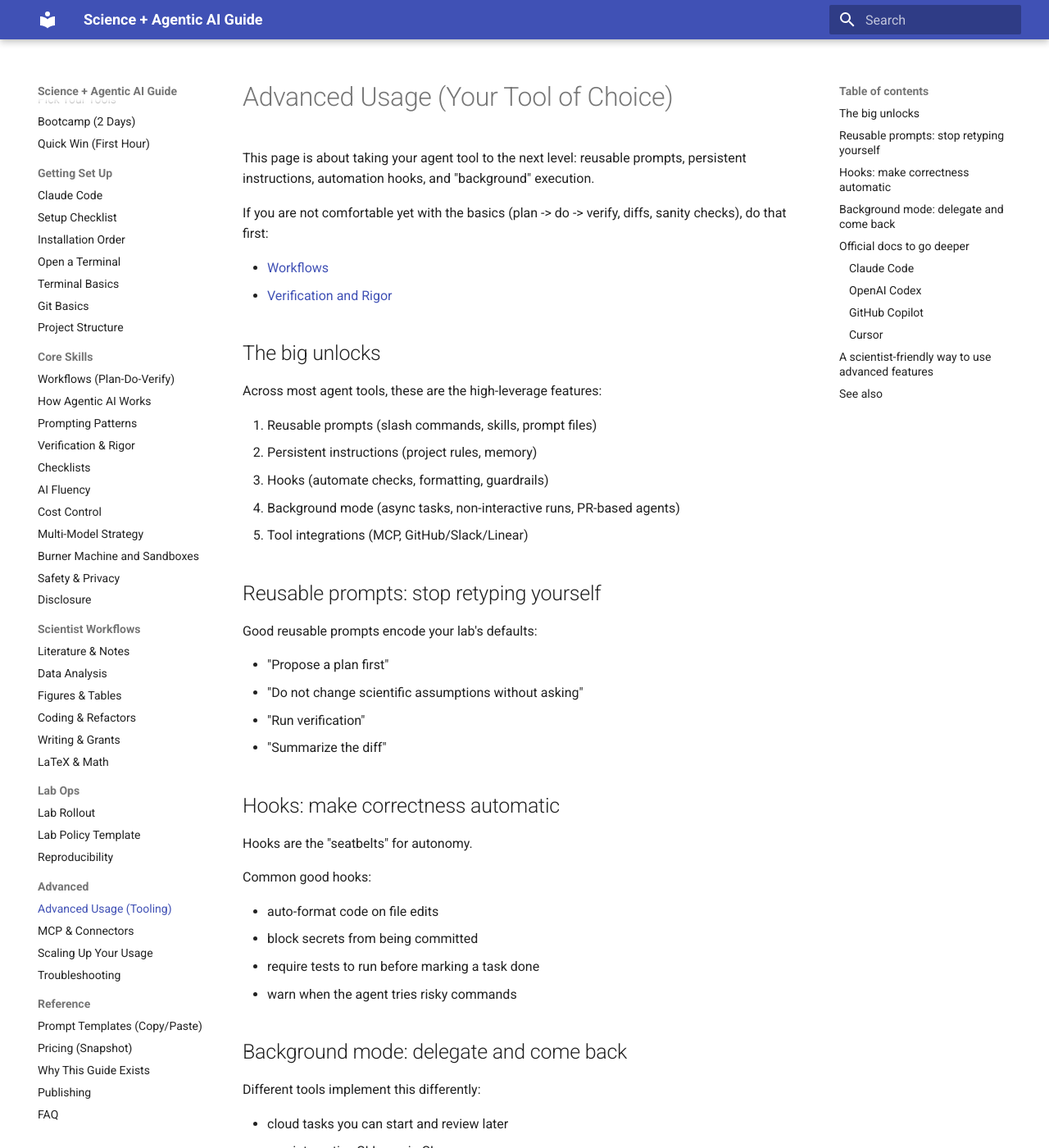
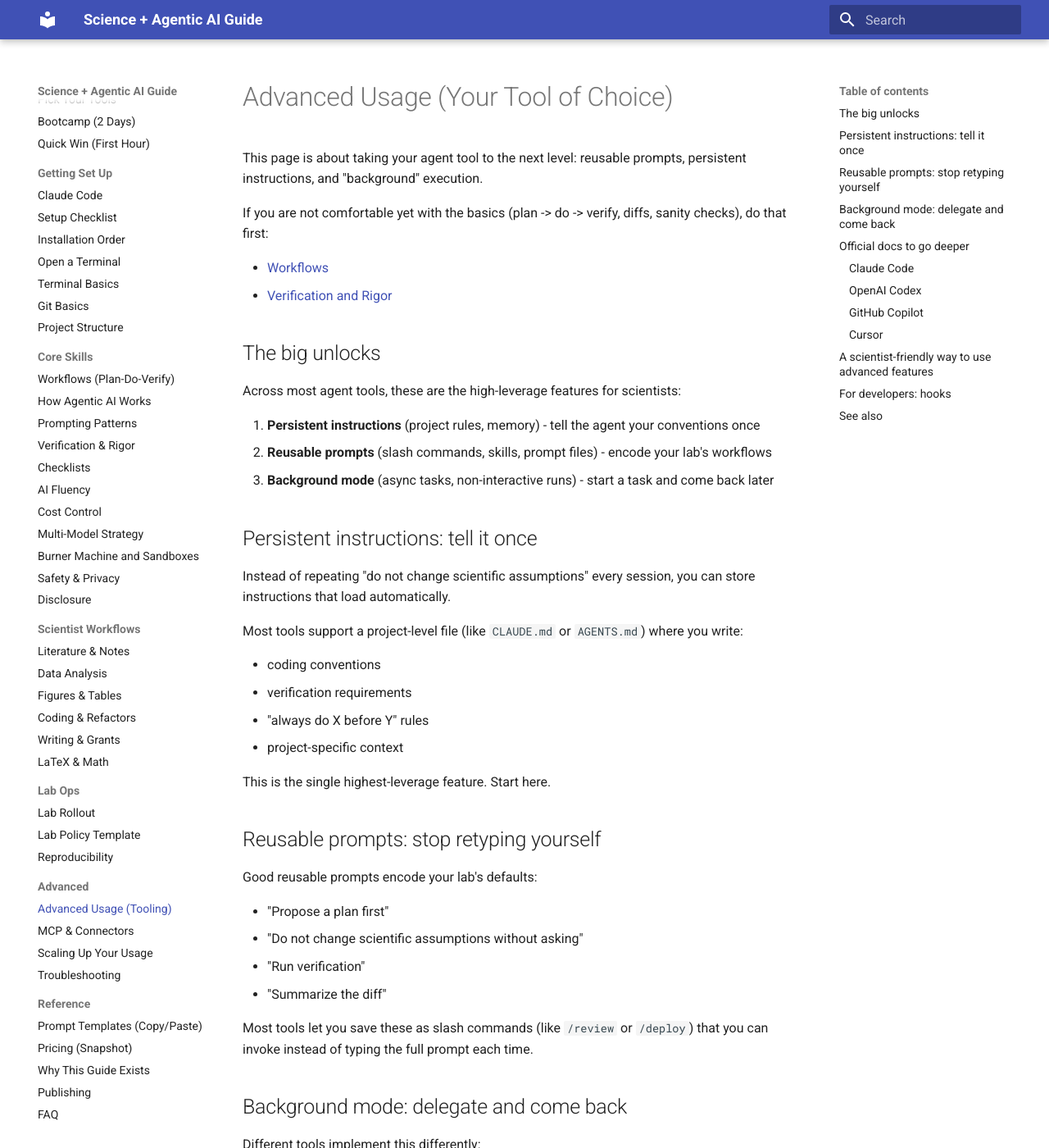
Before and after one commit to Chris-Cullins/science-ai-guide, an MkDocs documentation site: the page built from docs/advanced-usage.md, in a window 1280 px wide and 1400 px high. Shown: the whole window at 82% size. Built offline with MkDocs 1.6.1 and Material for MkDocs 9.7.7, drawn with Linux system fonts in a browser that asks for light colours; some of the changed text lies outside the part shown.

Commit message:
De-emphasize hooks in advanced usage guide
Hooks require software engineering experience, so:
- Remove hooks from main "big unlocks" list
- Add new section on persistent instructions (highest leverage)
- Move hooks to bottom under "For developers" section
- Reorganize Claude Code docs into Start here / Reference / For developers
- Simplify adoption order to 4 scientist-friendly steps

Co-Authored-By: Claude Opus 4.5 <noreply@anthropic.com>

```diff
--- a/docs/advanced-usage.md
+++ b/docs/advanced-usage.md
@@ -1,6 +1,6 @@
 # Advanced Usage (Your Tool of Choice)
 
-This page is about taking your agent tool to the next level: reusable prompts, persistent instructions, automation hooks, and "background" execution.
+This page is about taking your agent tool to the next level: reusable prompts, persistent instructions, and "background" execution.
 
 If you are not comfortable yet with the basics (plan -> do -> verify, diffs, sanity checks), do that first:
 
@@ -9,13 +9,24 @@ If you are not comfortable yet with the basics (plan -> do -> verify, diffs, san
 
 ## The big unlocks
 
-Across most agent tools, these are the high-leverage features:
+Across most agent tools, these are the high-leverage features for scientists:
 
-1. Reusable prompts (slash commands, skills, prompt files)
-2. Persistent instructions (project rules, memory)
-3. Hooks (automate checks, formatting, guardrails)
-4. Background mode (async tasks, non-interactive runs, PR-based agents)
-5. Tool integrations (MCP, GitHub/Slack/Linear)
+1. **Persistent instructions** (project rules, memory) - tell the agent your conventions once
+2. **Reusable prompts** (slash commands, skills, prompt files) - encode your lab's workflows
+3. **Background mode** (async tasks, non-interactive runs) - start a task and come back later
+
+## Persistent instructions: tell it once
+
+Instead of repeating "do not change scientific assumptions" every session, you can store instructions that load automatically.
+
+Most tools support a project-level file (like `CLAUDE.md` or `AGENTS.md`) where you write:
+
+- coding conventions
+- verification requirements
+- "always do X before Y" rules
+- project-specific context
+
+This is the single highest-leverage feature. Start here.
 
 ## Reusable prompts: stop retyping yourself
 
@@ -26,16 +37,7 @@ Good reusable prompts encode your lab's defaults:
 - "Run verification"
 - "Summarize the diff"
 
-## Hooks: make correctness automatic
-
-Hooks are the "seatbelts" for autonomy.
-
-Common good hooks:
-
-- auto-format code on file edits
-- block secrets from being committed
-- require tests to run before marking a task done
-- warn when the agent tries risky commands
+Most tools let you save these as slash commands (like `/review` or `/deploy`) that you can invoke instead of typing the full prompt each time.
 
 ## Background mode: delegate and come back
 
@@ -51,20 +53,27 @@ The rule is the same: do not trust results until you review diffs and run checks
 
 ### Claude Code
 
-Claude Code is the default tool in this guide. These links cover the advanced features you asked about (skills, hooks, subagents, background execution, etc.).
+Claude Code is the default tool in this guide.
 
-- [Extend overview](https://code.claude.com/docs/en/features-overview.md) (CLAUDE.md, Skills, subagents, hooks, MCP, plugins)
+**Start here:**
+
+- [Memory](https://code.claude.com/docs/en/memory.md) (CLAUDE.md - persistent project instructions)
 - [Skills](https://code.claude.com/docs/en/skills.md) (custom slash commands / reusable prompts)
-- [Hooks guide](https://code.claude.com/docs/en/hooks-guide.md) (how to automate workflows with hooks)
-- [Hooks reference](https://code.claude.com/docs/en/hooks.md) (events and schemas)
-- [Subagents](https://code.claude.com/docs/en/sub-agents.md) (specialized agents for task-specific workflows)
-- [Memory](https://code.claude.com/docs/en/memory.md) (project and user memory, persistence across sessions)
-- [Headless mode](https://code.claude.com/docs/en/headless.md) (run Claude Code programmatically)
-- [Claude Code on the web](https://code.claude.com/docs/en/claude-code-on-the-web.md) (async tasks)
+- [Claude Code on the web](https://code.claude.com/docs/en/claude-code-on-the-web.md) (background/async tasks)
+- [Cost management](https://code.claude.com/docs/en/costs.md)
+
+**Reference:**
+
+- [Extend overview](https://code.claude.com/docs/en/features-overview.md) (full feature summary)
 - [CLI reference](https://code.claude.com/docs/en/cli-reference.md)
 - [Settings](https://code.claude.com/docs/en/settings.md)
-- [Cost management](https://code.claude.com/docs/en/costs.md)
 - [Sandboxing](https://code.claude.com/docs/en/sandboxing.md)
+
+**For developers:**
+
+- [Hooks guide](https://code.claude.com/docs/en/hooks-guide.md) (automate workflows with scripts)
+- [Subagents](https://code.claude.com/docs/en/sub-agents.md) (spawn specialized workers)
+- [Headless mode](https://code.claude.com/docs/en/headless.md) (run programmatically)
 
 ### OpenAI Codex
 
@@ -101,13 +110,22 @@ Cursor moves quickly and its docs are the best source of truth:
 
 If you want to adopt one advanced feature at a time, do it in this order:
 
-1. Persistent instructions (project rules)
-2. Reusable prompts for your top 3 workflows
-3. Hooks for tests / formatting / safety
-4. Background tasks
-5. Tool integrations (MCP)
+1. **Persistent instructions** - set up a project rules file with your conventions
+2. **Reusable prompts** - save your top 3 workflows as slash commands
+3. **Background tasks** - learn to start longer tasks and review them later
+4. **Tool integrations (MCP)** - connect to databases, Slack, or other services if needed
 
 Each step should make your work more reproducible and less error-prone.
+
+## For developers: hooks
+
+If you have software engineering experience, hooks let you run scripts automatically when specific events happen (file edits, before commits, etc.). They're powerful for enforcing guardrails like:
+
+- auto-format code on file edits
+- block secrets from being committed
+- require tests to pass before marking done
+
+Most scientists can skip this feature initially. The verification habits in this guide give you the same safety without writing code.
 
 ## See also
 
```
